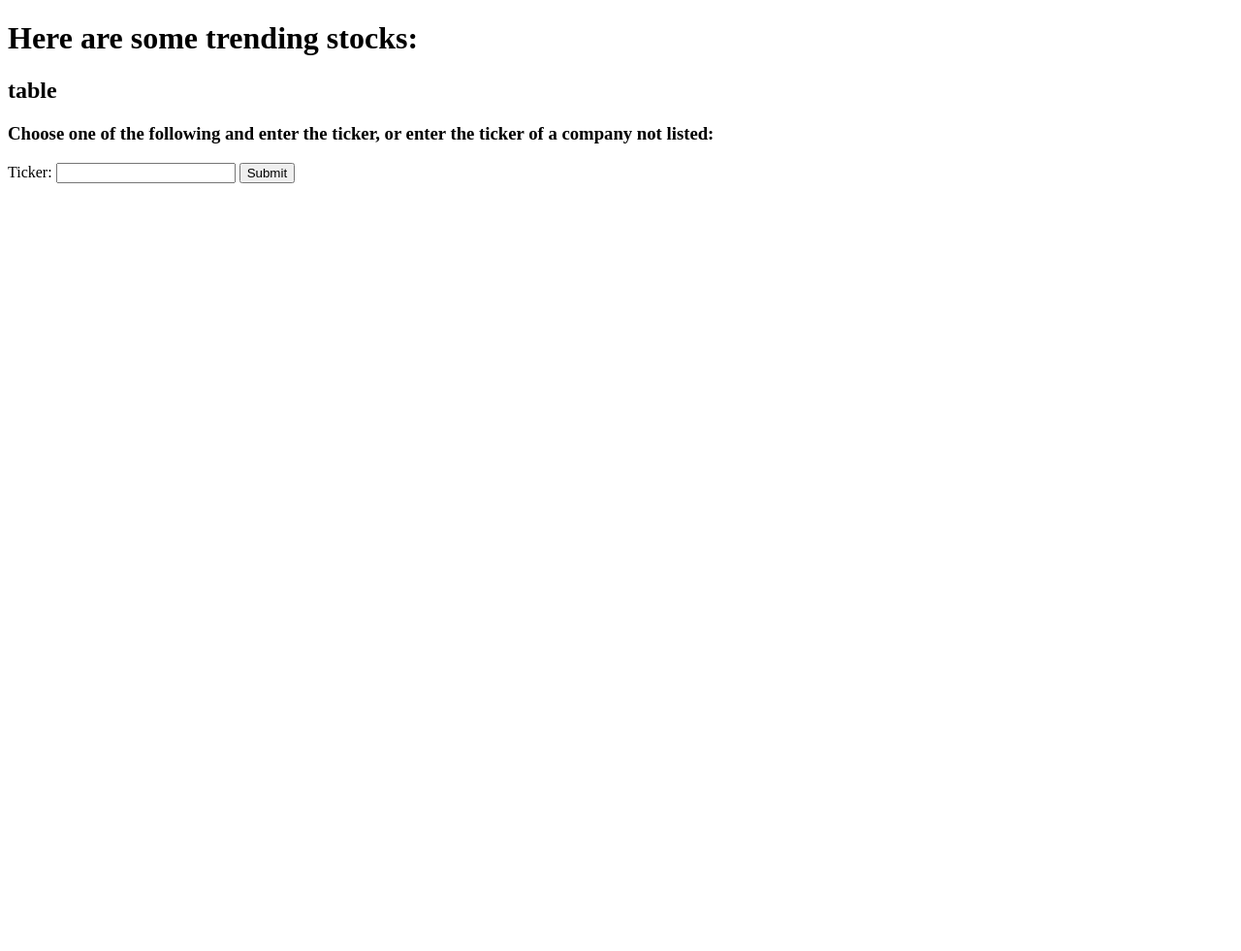
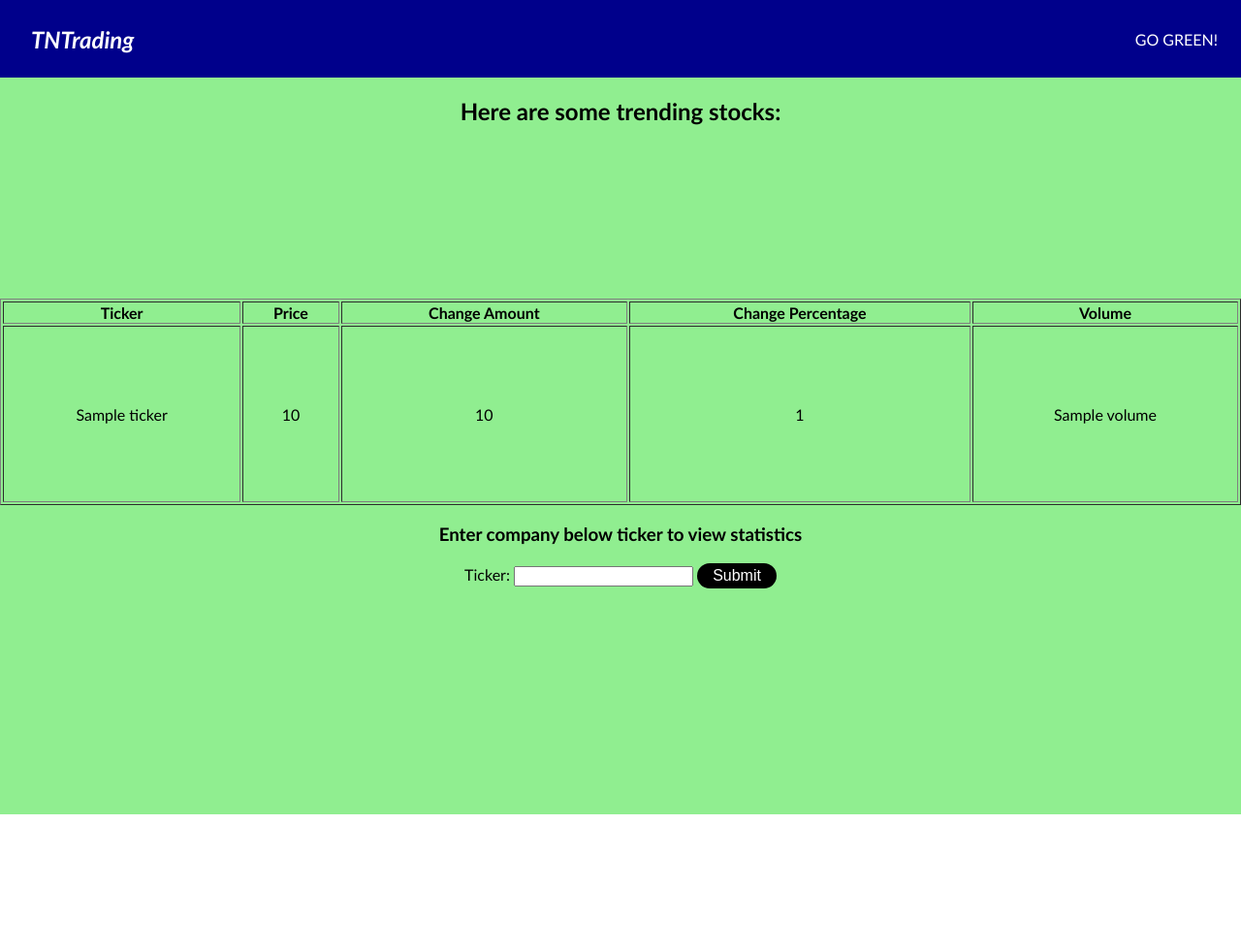
Before and after one commit to noah-austad/spartahack9, a Flask app: template templates/trending.html in a window 1280 px wide. Shown: the whole page at 97% size. Before the commit the page ends 189 px from the top, so only its background shows below. Run offline with Flask 3, Linux system fonts and the light colour scheme; the template is opened without the code that fills it: most values are stand-ins (such as "Sample title", 1, 10 or a date in 2020).

Commit message:
Update trending.html

```diff
--- a/templates/trending.html
+++ b/templates/trending.html
@@ -3,18 +3,50 @@
 <head>
     <meta charset="UTF-8">
     <meta name="viewport" content="width=device-width, initial-scale=1.0">
+    <link rel="stylesheet" href="{{ url_for('static', filename='styleFormat.css') }}">
     <title>Ask for Ticker</title>
 </head>
 <body>
 
-    <h1>Here are some trending stocks:</h1>
-    <h2>table</h2>
-    <h3>Choose one of the following and enter the ticker, or enter the ticker of a company not listed:</h3>
-    <form action="/strategies" method="post">
-        <label for="user_input">Ticker:</label>
-        <input type="text" id="user_input" name="user_input" required>
-        <button type="submit">Submit</button>
-    </form>
+    <nav>
+        <div class="logo">TNTrading</div>
+        <div class="nav-items">
+            <a href="/">GO GREEN!</a>
+        </div>
+    </nav>
 
+    <section class="hero">
+        <div class="container">
+            <h1>Here are some trending stocks:</h1>
+            <table border="1">
+                <thead>
+                    <tr>
+                        <th>Ticker</th>
+                        <th>Price</th>
+                        <th>Change Amount</th>
+                        <th>Change Percentage</th>
+                        <th>Volume</th>
+                    </tr>
+                </thead>
+                <tbody>
+                    {% for item in table %}
+                        <tr>
+                            <td>{{ item.ticker }}</td>
+                            <td>{{ item.price }}</td>
+                            <td>{{ item.change_amount }}</td>
+                            <td>{{ item.change_percentage }}</td>
+                            <td>{{ item.volume }}</td>
+                        </tr>
+                    {% endfor %}
+                </tbody>
+            </table>
+            <h3>Enter company below ticker to view statistics</h3>
+            <form action="/strategies" method="post">
+                <label for="user_input">Ticker:</label>
+                <input type="text" id="user_input" name="user_input" required>
+                <button type="submit">Submit</button>
+            </form>
+        </div>
+    </section>
 </body>
 </html>
```
